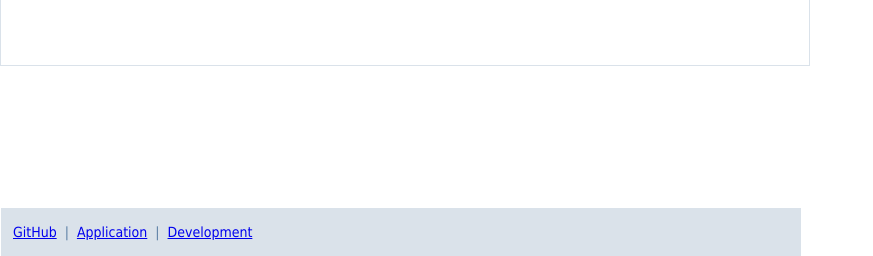
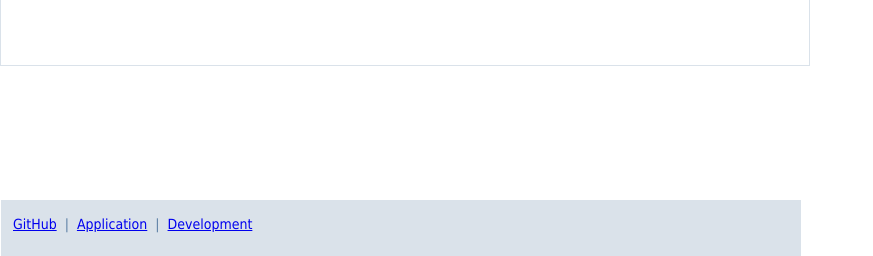
Before and after one commit to ru-host/btmn, a PHP site: page / in a window 1280 px wide. Shown: the part 544-800 px from the top of the page, without its empty margins (0-873 px from the left). Run offline with PHP 8.4, Linux system fonts and the light colour scheme.

Commit message:
Update index.php

```diff
--- a/index.php
+++ b/index.php
@@ -21,7 +21,7 @@
 &nbsp;&nbsp;&nbsp;&nbsp;[3] . . . . . . . . . . <br/>
 &nbsp;&nbsp;&nbsp;&nbsp;[4] . . . . . . . . . . <br/>
 	</p>
-<footer  id="footer.main" style="display:block;position:absolute;bottom:0px;height:48px;width:800px;font-family: Tahoma;font-size: 14px;color: #597da3;background: #dae2ea;margin:0;">
+<footer  id="footer.main" style="display:block;position:absolute;bottom:0px;height:56px;width:800px;font-family: Tahoma;font-size: 14px;color: #597da3;background: #dae2ea;margin:0;">
 	<br/>&nbsp;&nbsp;
 <a href="https://github.com/vhs69/btmn">GitHub</a> &nbsp;|&nbsp;
 <a href="https://vk.com/app7347272">Application</a> &nbsp;|&nbsp;
```
